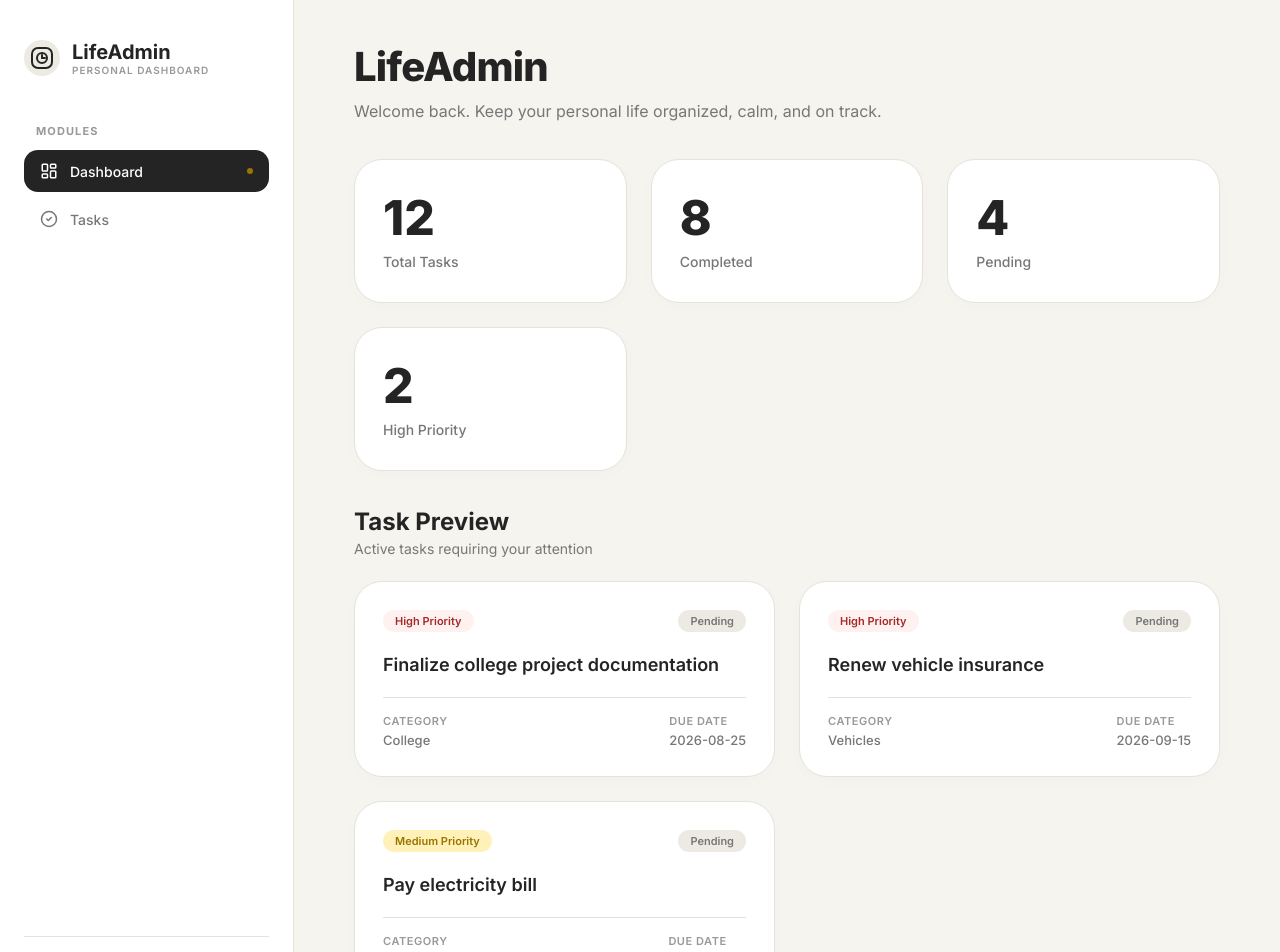
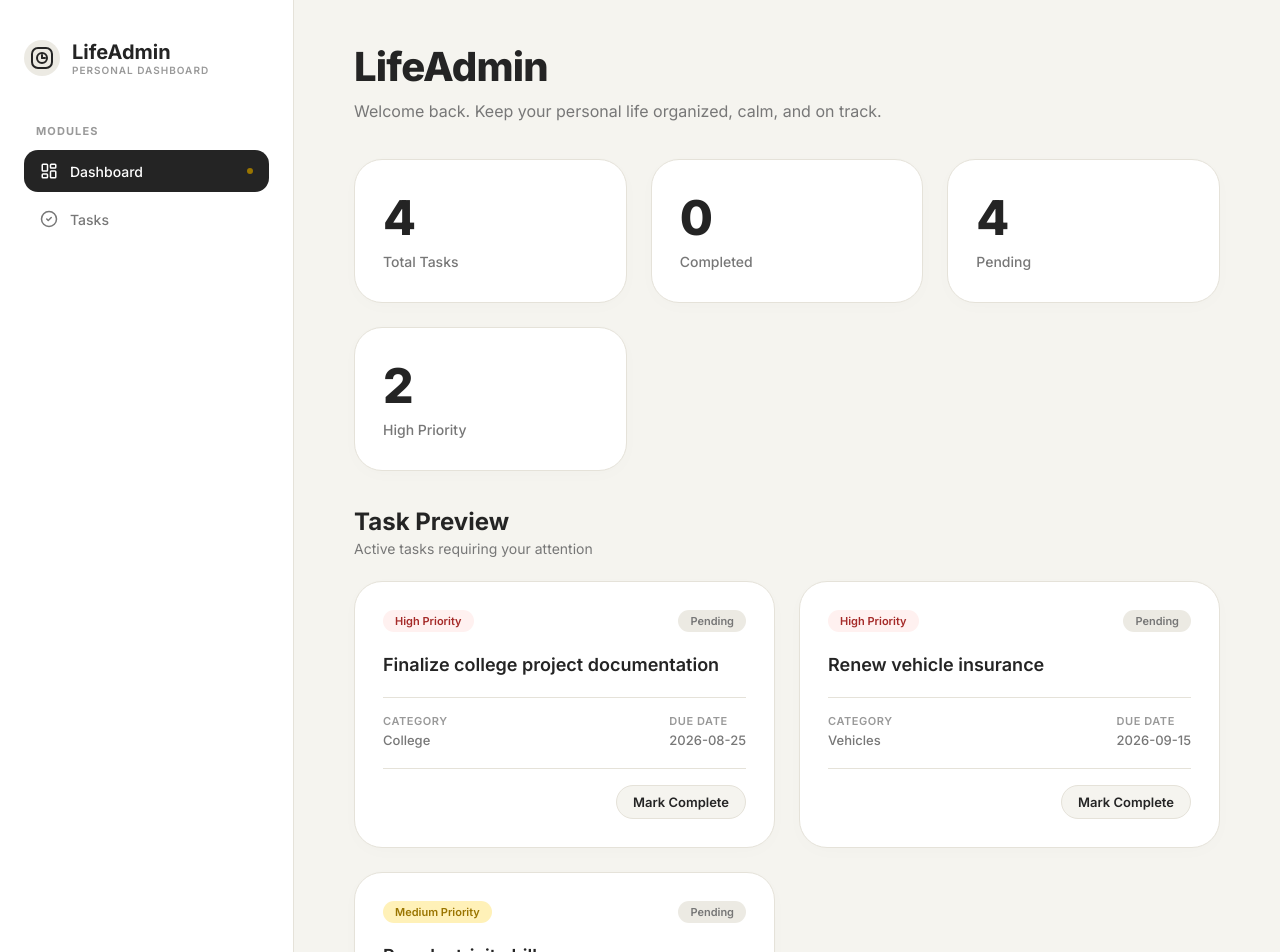
Before and after one commit to adityasingla2102-debug/Life_Pilot, a React (Vite) app: page / in a window 1280 px wide. Shown: the top 952 px of the page. Built offline with nearby package versions, Linux system fonts and the light colour scheme.

Commit message:
feat: pass task data through props

```diff
--- a/src/App.jsx
+++ b/src/App.jsx
@@ -1,9 +1,6 @@
-import React from 'react';
+import { useState } from 'react';
 import Dashboard from './pages/Dashboard/Dashboard';
 import Tasks from './pages/Tasks/Tasks';
-
-// Toggle this to 'tasks' to view the Tasks page, or keep as 'dashboard' to view the Dashboard page
-const CURRENT_VIEW = 'dashboard';
 
 const INITIAL_TASKS = [
   {
@@ -41,6 +38,15 @@ const INITIAL_TASKS = [
 ];
 
 function App() {
+  const [currentView, setCurrentView] = useState('dashboard');
+  const [tasks, setTasks] = useState(INITIAL_TASKS);
+
+  const handleToggleComplete = (id) => {
+    setTasks(prevTasks => prevTasks.map(task =>
+      task.id === id ? { ...task, completed: !task.completed } : task
+    ));
+  };
+
   return (
     <div className="app-container">
       {/* Sidebar Navigation */}
@@ -65,7 +71,10 @@ function App() {
             <span className="nav-group-title">MODULES</span>
             <ul className="nav-list">
               <li>
-                <div className={`nav-item ${CURRENT_VIEW === 'dashboard' ? 'active' : ''}`}>
+                <div
+                  className={`nav-item ${currentView === 'dashboard' ? 'active' : ''}`}
+                  onClick={() => setCurrentView('dashboard')}
+                >
                   <span className="nav-item-icon">
                     <svg width="18" height="18" viewBox="0 0 24 24" fill="none" stroke="currentColor" strokeWidth="2" strokeLinecap="round" strokeLinejoin="round">
                       <rect x="3" y="3" width="7" height="9" rx="1"/>
@@ -75,11 +84,14 @@ function App() {
                     </svg>
                   </span>
                   <span className="nav-item-text">Dashboard</span>
-                  {CURRENT_VIEW === 'dashboard' && <span className="nav-active-dot"></span>}
+                  {currentView === 'dashboard' && <span className="nav-active-dot"></span>}
                 </div>
               </li>
               <li>
-                <div className={`nav-item ${CURRENT_VIEW === 'tasks' ? 'active' : ''}`}>
+                <div
+                  className={`nav-item ${currentView === 'tasks' ? 'active' : ''}`}
+                  onClick={() => setCurrentView('tasks')}
+                >
                   <span className="nav-item-icon">
                     <svg width="18" height="18" viewBox="0 0 24 24" fill="none" stroke="currentColor" strokeWidth="2" strokeLinecap="round" strokeLinejoin="round">
                       <path d="M12 22c5.523 0 10-4.477 10-10S17.523 2 12 2 2 6.477 2 12s4.477 10 10 10z"/>
@@ -87,7 +99,7 @@ function App() {
                     </svg>
                   </span>
                   <span className="nav-item-text">Tasks</span>
-                  {CURRENT_VIEW === 'tasks' && <span className="nav-active-dot"></span>}
+                  {currentView === 'tasks' && <span className="nav-active-dot"></span>}
                 </div>
               </li>
             </ul>
@@ -108,7 +120,11 @@ function App() {
 
       {/* Main Content Area */}
       <main className="main-content">
-        {CURRENT_VIEW === 'dashboard' ? <Dashboard tasks={INITIAL_TASKS} /> : <Tasks tasks={INITIAL_TASKS} />}
+        {currentView === 'dashboard' ? (
+          <Dashboard tasks={tasks} onToggleComplete={handleToggleComplete} />
+        ) : (
+          <Tasks tasks={tasks} onToggleComplete={handleToggleComplete} />
+        )}
       </main>
     </div>
   );
--- a/src/components/tasks/StatCard.jsx
+++ b/src/components/tasks/StatCard.jsx
@@ -1,4 +1,4 @@
-import React from 'react';
+
 
 /**
  * StatCard component displays a statistic metric with a number and a label.
--- a/src/components/tasks/TaskCard.jsx
+++ b/src/components/tasks/TaskCard.jsx
@@ -1,10 +1,10 @@
-import React from 'react';
+
 
 /**
  * TaskCard component represents an individual task.
  * Displays title, category, priority, due date, and completed status.
  */
-function TaskCard({ title, category, priority, dueDate, completed }) {
+function TaskCard({ id, title, category, priority, dueDate, completed, onToggleComplete }) {
   // Determine CSS classes based on priority for specific pill highlights
   const priorityClass = priority.toLowerCase() === 'high' ? 'priority-high' :
                         priority.toLowerCase() === 'medium' ? 'priority-medium' : 'priority-low';
@@ -13,7 +13,7 @@ function TaskCard({ title, category, priority, dueDate, completed }) {
   const statusClass = completed ? 'status-completed' : 'status-pending';
 
   return (
-    <article className="task-card">
+    <article className={`task-card ${completed ? 'completed' : ''}`}>
       <div className="task-card-header">
         <span className={`task-badge ${priorityClass}`}>{priority} Priority</span>
         <span className={`task-badge ${statusClass}`}>{statusText}</span>
@@ -31,6 +31,18 @@ function TaskCard({ title, category, priority, dueDate, completed }) {
           <span className="detail-value">{dueDate}</span>
         </div>
       </div>
+
+      {onToggleComplete && (
+        <div className="task-card-actions">
+          <button
+            type="button"
+            className={`btn-task-toggle ${completed ? 'completed' : 'pending'}`}
+            onClick={() => onToggleComplete(id)}
+          >
+            {completed ? 'Mark Incomplete' : 'Mark Complete'}
+          </button>
+        </div>
+      )}
     </article>
   );
 }
--- a/src/components/tasks/TaskForm.jsx
+++ b/src/components/tasks/TaskForm.jsx
@@ -1,4 +1,4 @@
-import React from 'react';
+
 
 /**
  * TaskForm component serves as a visual shell for task creation.
--- a/src/components/tasks/TaskList.jsx
+++ b/src/components/tasks/TaskList.jsx
@@ -1,21 +1,23 @@
-import React from 'react';
+
 import TaskCard from './TaskCard';
 
 /**
  * TaskList component displays a collection of tasks.
  * Uses map() to render TaskCard components dynamically.
  */
-function TaskList({ tasks }) {
+function TaskList({ tasks, onToggleComplete }) {
   return (
     <div className="task-list-grid">
       {tasks.map(task => (
         <TaskCard
           key={task.id}
+          id={task.id}
           title={task.title}
           category={task.category}
           priority={task.priority}
           dueDate={task.dueDate}
           completed={task.completed}
+          onToggleComplete={onToggleComplete}
         />
       ))}
     </div>
--- a/src/index.css
+++ b/src/index.css
@@ -143,6 +143,7 @@ body {
   gap: 12px;
   transition: all 0.2s ease;
   position: relative;
+  cursor: pointer;
 }
 
 .nav-item-icon {
@@ -531,6 +532,45 @@ body {
   margin: 0;
 }
 
+/* Interactive Task Card and Completion Actions */
+.task-card.completed {
+  opacity: 0.75;
+}
+
+.task-card.completed .task-title {
+  text-decoration: line-through;
+  color: var(--color-text-secondary);
+}
+
+.task-card-actions {
+  border-top: 1px solid var(--color-border);
+  padding-top: 16px;
+  display: flex;
+  justify-content: flex-end;
+}
+
+.btn-task-toggle {
+  font-family: inherit;
+  font-size: 13px;
+  font-weight: 600;
+  padding: 8px 16px;
+  border-radius: var(--radius-btn);
+  border: 1px solid var(--color-border);
+  background-color: var(--color-bg-page);
+  color: var(--color-text-primary);
+  cursor: pointer;
+  transition: all 0.2s ease;
+}
+
+.btn-task-toggle:hover {
+  background-color: var(--color-btn-bg);
+}
+
+.btn-task-toggle.completed {
+  background-color: var(--color-soft-gray);
+  color: var(--color-text-secondary);
+}
+
 /* Responsive Styling */
 @media (max-width: 1024px) {
   .tasks-layout {
--- a/src/pages/Dashboard/Dashboard.jsx
+++ b/src/pages/Dashboard/Dashboard.jsx
@@ -1,13 +1,19 @@
-import React from 'react';
+
 import StatCard from '../../components/tasks/StatCard';
 import TaskCard from '../../components/tasks/TaskCard';
 
 /**
  * Dashboard page displays general metrics and a preview of current tasks.
  */
-function Dashboard({ tasks }) {
+function Dashboard({ tasks, onToggleComplete }) {
   // Show a preview of the first 3 tasks
   const previewTasks = tasks.slice(0, 3);
+
+  // Dynamic statistics derived directly from the single source of truth (tasks state)
+  const totalTasks = tasks.length;
+  const completedTasks = tasks.filter(task => task.completed).length;
+  const pendingTasks = tasks.filter(task => !task.completed).length;
+  const highPriorityTasks = tasks.filter(task => task.priority.toLowerCase() === 'high').length;
 
   return (
     <div className="page-dashboard">
@@ -18,10 +24,10 @@ function Dashboard({ tasks }) {
 
       {/* Metrics Row */}
       <section className="stats-row">
-        <StatCard number="12" label="Total Tasks" />
-        <StatCard number="8" label="Completed" />
-        <StatCard number="4" label="Pending" />
-        <StatCard number="2" label="High Priority" />
+        <StatCard number={totalTasks} label="Total Tasks" />
+        <StatCard number={completedTasks} label="Completed" />
+        <StatCard number={pendingTasks} label="Pending" />
+        <StatCard number={highPriorityTasks} label="High Priority" />
       </section>
 
       {/* Preview Section */}
@@ -35,11 +41,13 @@ function Dashboard({ tasks }) {
           {previewTasks.map(task => (
             <TaskCard
               key={task.id}
+              id={task.id}
               title={task.title}
               category={task.category}
               priority={task.priority}
               dueDate={task.dueDate}
               completed={task.completed}
+              onToggleComplete={onToggleComplete}
             />
           ))}
         </div>
--- a/src/pages/Tasks/Tasks.jsx
+++ b/src/pages/Tasks/Tasks.jsx
@@ -1,11 +1,11 @@
-import React from 'react';
+
 import TaskList from '../../components/tasks/TaskList';
 import TaskForm from '../../components/tasks/TaskForm';
 
 /**
  * Tasks page displays the complete task list and the new task form.
  */
-function Tasks({ tasks }) {
+function Tasks({ tasks, onToggleComplete }) {
   return (
     <div className="page-tasks">
       <header className="page-header">
@@ -19,7 +19,7 @@ function Tasks({ tasks }) {
           <section className="tasks-section">
             <h2 className="section-title">All Tasks</h2>
             <p className="section-desc">A complete list of your personal tasks</p>
-            <TaskList tasks={tasks} />
+            <TaskList tasks={tasks} onToggleComplete={onToggleComplete} />
           </section>
         </main>
 
```
